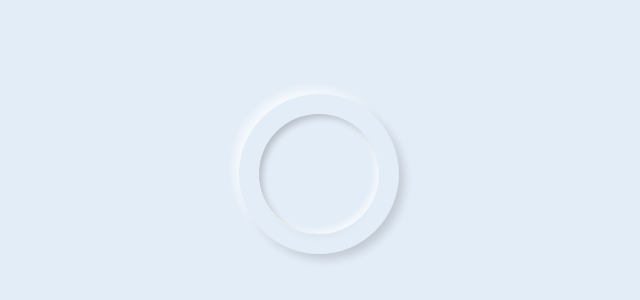
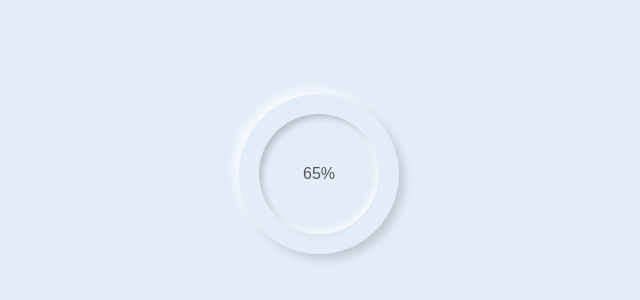
Before and after one commit to AmirTaki/Circulat-Progrss-Bar, a plain HTML site: page index.html in a window 1280 px wide. Shown: the part 226-526 px from the top of the page, 321-961 px from the left. Drawn offline with Linux system fonts and the light colour scheme.

Commit message:
add number & styles

```diff
--- a/index.html
+++ b/index.html
@@ -10,7 +10,9 @@
     <div class="skill">
         <div class="outer">
             <div class="inner">
-
+                <div id="number">
+                    65%
+                </div>
             </div>
         </div>
     </div>
--- a/src/styles.css
+++ b/src/styles.css
@@ -35,9 +35,17 @@ body {
     width: 120px;
     border-radius: 50%;
     /* border: 1px solid red; */
+    display: flex;
+    align-items: center;
+    justify-content: center;
     box-shadow: inset 4px 4px 6px -1px rgba(0, 0, 0, .2) ,
                 inset -4px -4px 6px -1px rgba(255, 255, 255, .7),
                 -.5px .5px 0px rgba(255, 255, 255, 1),
                 -.5px .5px 0px rgba(0, 0, 0, .15),
                  0px  12px 10px -10px rgba(0, 0, 0, .05);
 }
+
+#number {
+    font-weight: 600px;
+    color : #555;
+}
```
